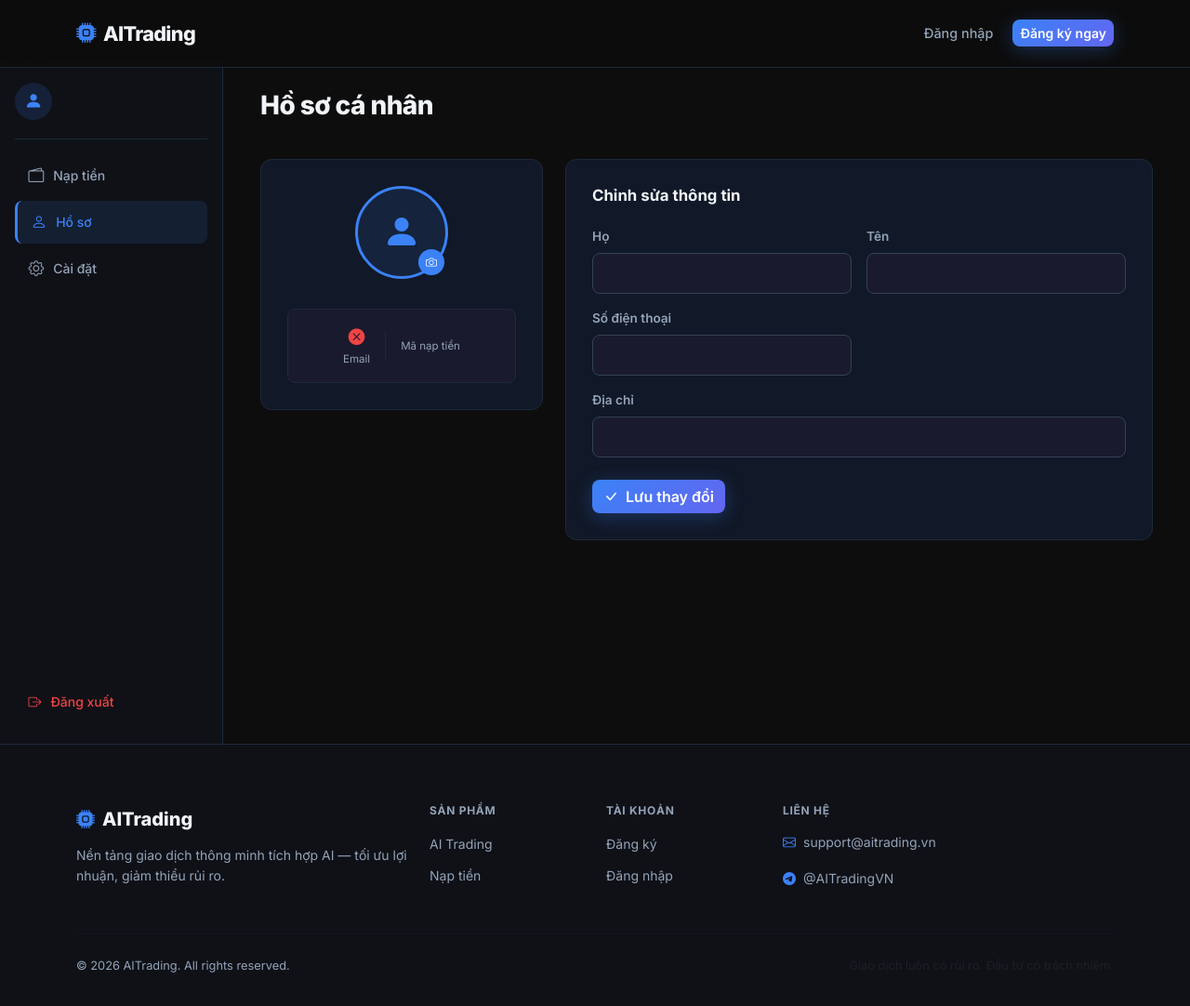
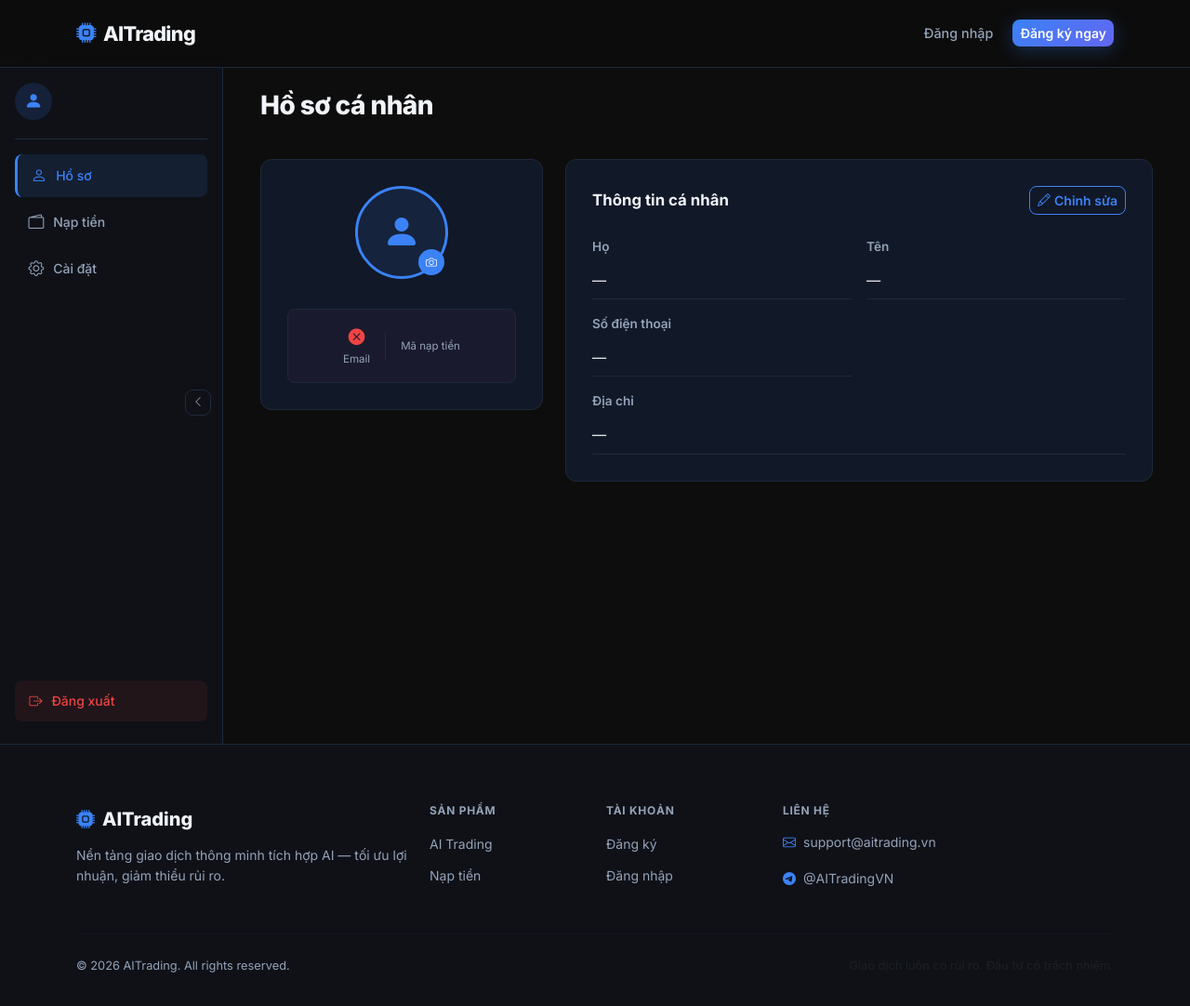
Before and after one commit to growth-trading/AI_Trading, a Django app: template templates/profiles/profile.html in a window 1280 px wide. Shown: the whole page at 93% size. Run offline with Django 4.2, Linux system fonts and the light colour scheme; the template is opened without the code that fills it: values that come from a table or form of the project are taken from there, others are empty.

Commit message:
Update UI

```diff
--- a/aitrading/settings.py
+++ b/aitrading/settings.py
@@ -29,6 +29,7 @@ MIDDLEWARE = [
     'django.middleware.common.CommonMiddleware',
     'django.middleware.csrf.CsrfViewMiddleware',
     'django.contrib.auth.middleware.AuthenticationMiddleware',
+    'accounts.middleware.EmailVerifiedMiddleware',
     'django.contrib.messages.middleware.MessageMiddleware',
     'django.middleware.clickjacking.XFrameOptionsMiddleware',
 ]
@@ -69,7 +70,7 @@ AUTH_PASSWORD_VALIDATORS = [
 
 AUTH_USER_MODEL = 'accounts.CustomUser'
 LOGIN_URL = '/accounts/login/'
-LOGIN_REDIRECT_URL = '/profile/'
+LOGIN_REDIRECT_URL = '/trading/'
 LOGOUT_REDIRECT_URL = '/'
 
 LANGUAGE_CODE = 'vi'
--- a/static/css/main.css
+++ b/static/css/main.css
@@ -75,6 +75,7 @@ body {
   transition: all 0.2s ease;
 }
 .nav-link:hover { color: var(--text-main) !important; background: rgba(255,255,255,0.05); }
+.nav-link.active { color: var(--accent) !important; background: rgba(59,130,246,0.1); }
 .nav-coins {
   font-size: 0.875rem;
   color: var(--text-sub);
@@ -551,6 +552,8 @@ body {
   left: 0;
   bottom: 0;
   overflow-y: auto;
+  overflow-x: hidden;
+  transition: width 0.25s ease, padding 0.25s ease;
 }
 .sidebar-user {
   display: flex;
@@ -595,18 +598,57 @@ body {
   padding: 0.6rem 0.9rem;
   border-radius: var(--radius-sm);
   color: var(--danger);
+  background: rgba(239,68,68,0.08);
+  border: 1px solid transparent;
   text-decoration: none;
   font-size: 0.875rem;
   font-weight: 500;
   transition: all 0.2s ease;
   margin-top: 0.5rem;
 }
-.sidebar-logout:hover { background: rgba(239,68,68,0.08); }
+.sidebar-logout:hover {
+  background: rgba(239,68,68,0.9);
+  border-color: #EF4444;
+  color: #fff;
+  box-shadow: 0 0 0 2px rgba(239,68,68,0.25);
+}
+/* Sidebar toggle button */
+.sidebar-toggle {
+  position: absolute;
+  top: 50%;
+  right: 0.75rem;
+  transform: translateY(-50%);
+  width: 28px; height: 28px;
+  background: var(--bg-sidebar);
+  border: 1px solid var(--border);
+  border-radius: var(--radius-sm);
+  display: flex; align-items: center; justify-content: center;
+  cursor: pointer;
+  color: var(--text-sub);
+  font-size: 0.75rem;
+  z-index: 10;
+  transition: color 0.2s ease, border-color 0.2s ease;
+}
+.sidebar-toggle:hover { color: var(--accent); border-color: var(--accent); }
+.sidebar.collapsed .sidebar-toggle { right: 50%; transform: translate(50%, -50%); }
+/* Collapsed state */
+.sidebar.collapsed { width: 64px; padding: 1.5rem 0.5rem; }
+.sidebar.collapsed .sidebar-toggle .bi { transform: rotate(180deg); }
+.sidebar.collapsed .sidebar-username,
+.sidebar.collapsed .sidebar-email { display: none; }
+.sidebar.collapsed .sidebar-user { justify-content: center; }
+.sidebar.collapsed .sidebar-link span,
+.sidebar.collapsed .sidebar-logout span { display: none; }
+.sidebar.collapsed .sidebar-link { justify-content: center; gap: 0; padding: 0.7rem; }
+.sidebar.collapsed .sidebar-link.active { border-left: none; }
+.sidebar.collapsed .sidebar-logout { justify-content: center; gap: 0; padding: 0.7rem; }
+.sidebar.collapsed + .dashboard-main { margin-left: 64px; max-width: calc(100vw - 64px); }
 .dashboard-main {
   flex: 1;
   margin-left: 240px;
   padding: 2rem 2.5rem;
   max-width: calc(100vw - 240px);
+  transition: margin-left 0.25s ease, max-width 0.25s ease;
 }
 .dashboard-header {
   display: flex;
@@ -846,6 +888,13 @@ body {
 .profile-stat-val { font-size: 1.1rem; font-weight: 700; }
 .profile-stat-label { font-size: 0.72rem; color: var(--text-sub); }
 .profile-stat-divider { width: 1px; height: 30px; background: var(--border); }
+.profile-info-val {
+  color: var(--text-main);
+  font-size: 0.95rem;
+  padding: 0.45rem 0;
+  border-bottom: 1px solid var(--border);
+  min-height: 2.1rem;
+}
 
 /* ---- SETTINGS PAGE ---- */
 .settings-option-group {
--- a/static/js/main.js
+++ b/static/js/main.js
@@ -213,13 +213,16 @@ const i18n = {
     /* profile */
     'prof.title':       'Hồ sơ cá nhân',
     'prof.stat.txs':    'Giao dịch',
-    'prof.edit.title':  'Chỉnh sửa thông tin',
+    'prof.edit.title':  'Thông tin cá nhân',
     'prof.label.last':    'Họ',
     'prof.label.first':   'Tên',
     'prof.label.email':   'Email',
     'prof.label.phone':   'Số điện thoại',
     'prof.label.address': 'Địa chỉ',
+    'prof.btn.edit':      'Chỉnh sửa',
     'prof.btn.save':      'Lưu thay đổi',
+    'prof.btn.cancel':    'Hủy',
+    'prof.stat.memo':     'Mã nạp tiền',
     /* trading page */
     'trad.hero.title':    'Công nghệ giao dịch thế hệ mới',
     'trad.hero.sub':      'Thuật toán AI phân tích thị trường 24/7, tự động hóa chiến lược và tối ưu lợi nhuận.',
@@ -386,13 +389,16 @@ const i18n = {
     /* profile */
     'prof.title':       'Personal Profile',
     'prof.stat.txs':    'Transactions',
-    'prof.edit.title':  'Edit Information',
+    'prof.edit.title':  'Personal Information',
     'prof.label.last':    'Last Name',
     'prof.label.first':   'First Name',
     'prof.label.email':   'Email',
     'prof.label.phone':   'Phone Number',
     'prof.label.address': 'Address',
+    'prof.btn.edit':      'Edit',
     'prof.btn.save':      'Save Changes',
+    'prof.btn.cancel':    'Cancel',
+    'prof.stat.memo':     'Deposit Code',
     /* trading page */
     'trad.hero.title':    'Next-Generation Trading Technology',
     'trad.hero.sub':      'AI algorithms analyze markets 24/7, automate strategies and maximize profits.',
@@ -480,3 +486,17 @@ function applyTheme(theme) {
   applyTheme(theme);
   applyLang(lang);
 })();
+
+// Sidebar toggle
+(function () {
+  const toggle = document.getElementById('sidebarToggle');
+  if (!toggle) return;
+  const sidebar = document.querySelector('.sidebar');
+  if (localStorage.getItem('ait-sidebar') === 'collapsed') {
+    sidebar.classList.add('collapsed');
+  }
+  toggle.addEventListener('click', function () {
+    sidebar.classList.toggle('collapsed');
+    localStorage.setItem('ait-sidebar', sidebar.classList.contains('collapsed') ? 'collapsed' : 'expanded');
+  });
+})();
--- a/templates/base.html
+++ b/templates/base.html
@@ -21,7 +21,7 @@
   <link href="https://cdn.jsdelivr.net/npm/bootstrap-icons@1.11.3/font/bootstrap-icons.min.css" rel="stylesheet" />
   <link href="https://cdnjs.cloudflare.com/ajax/libs/font-awesome/6.7.2/css/all.min.css" rel="stylesheet" />
   {% load static %}
-  <link rel="stylesheet" href="{% static 'css/main.css' %}" />
+  <link rel="stylesheet" href="{% static 'css/main.css' %}?v=7" />
   <noscript><style>.animate-on-scroll { opacity: 1 !important; transform: none !important; }</style></noscript>
   {% block extra_css %}{% endblock %}
 </head>
@@ -40,7 +40,7 @@
     <div class="collapse navbar-collapse" id="navMenu">
       <ul class="navbar-nav mx-auto gap-1">
         {% if user.is_authenticated %}
-        <li class="nav-item"><a class="nav-link" href="{% url 'trading' %}" data-i18n="nav.ai-trading">AI Trading</a></li>
+        <li class="nav-item"><a class="nav-link{% if request.resolver_match.url_name == 'trading' %} active{% endif %}" href="{% url 'trading' %}" data-i18n="nav.ai-trading">AI Trading</a></li>
         {% endif %}
       </ul>
       <div class="d-flex align-items-center gap-2">
@@ -138,7 +138,7 @@
 
 <script src="https://cdn.jsdelivr.net/npm/bootstrap@5.3.3/dist/js/bootstrap.bundle.min.js"></script>
 {% load static %}
-<script src="{% static 'js/main.js' %}"></script>
+<script src="{% static 'js/main.js' %}?v=4"></script>
 {% block extra_js %}{% endblock %}
 </body>
 </html>
--- a/templates/deposits/deposit.html
+++ b/templates/deposits/deposit.html
@@ -4,6 +4,9 @@
 {% block content %}
 <div class="dashboard-layout">
   <aside class="sidebar">
+    <button class="sidebar-toggle" id="sidebarToggle" title="Thu/Mở sidebar">
+      <i class="bi bi-chevron-left"></i>
+    </button>
     <div class="sidebar-user">
       {% if request.user.avatar %}
         <img src="{{ request.user.avatar.url }}" class="sidebar-avatar" alt="avatar" />
@@ -16,8 +19,8 @@
       </div>
     </div>
     <nav class="sidebar-nav">
+      <a href="{% url 'profile' %}" class="sidebar-link"><i class="bi bi-person"></i><span data-i18n="nav.profile">Hồ sơ</span></a>
       <a href="{% url 'deposit' %}" class="sidebar-link active"><i class="bi bi-wallet2"></i><span data-i18n="nav.deposit">Nạp tiền</span></a>
-      <a href="{% url 'profile' %}" class="sidebar-link"><i class="bi bi-person"></i><span data-i18n="nav.profile">Hồ sơ</span></a>
       <a href="{% url 'settings' %}" class="sidebar-link"><i class="bi bi-gear"></i><span data-i18n="nav.settings">Cài đặt</span></a>
     </nav>
     <a href="{% url 'logout' %}" class="sidebar-logout"><i class="bi bi-box-arrow-right"></i><span data-i18n="nav.logout">Đăng xuất</span></a>
--- a/templates/profiles/profile.html
+++ b/templates/profiles/profile.html
@@ -4,6 +4,9 @@
 {% block content %}
 <div class="dashboard-layout">
   <aside class="sidebar">
+    <button class="sidebar-toggle" id="sidebarToggle" title="Thu/Mở sidebar">
+      <i class="bi bi-chevron-left"></i>
+    </button>
     <div class="sidebar-user">
       {% if request.user.avatar %}
         <img src="{{ request.user.avatar.url }}" class="sidebar-avatar" alt="avatar" />
@@ -16,8 +19,8 @@
       </div>
     </div>
     <nav class="sidebar-nav">
+      <a href="{% url 'profile' %}" class="sidebar-link active"><i class="bi bi-person"></i><span data-i18n="nav.profile">Hồ sơ</span></a>
       <a href="{% url 'deposit' %}" class="sidebar-link"><i class="bi bi-wallet2"></i><span data-i18n="nav.deposit">Nạp tiền</span></a>
-      <a href="{% url 'profile' %}" class="sidebar-link active"><i class="bi bi-person"></i><span data-i18n="nav.profile">Hồ sơ</span></a>
       <a href="{% url 'settings' %}" class="sidebar-link"><i class="bi bi-gear"></i><span data-i18n="nav.settings">Cài đặt</span></a>
     </nav>
     <a href="{% url 'logout' %}" class="sidebar-logout"><i class="bi bi-box-arrow-right"></i><span data-i18n="nav.logout">Đăng xuất</span></a>
@@ -60,17 +63,46 @@
             <div class="profile-stat-divider"></div>
             <div class="profile-stat">
               <div class="profile-stat-val font-mono text-accent" style="font-size:0.95rem">{{ request.user.memo_code }}</div>
-              <div class="profile-stat-label" data-i18n="dash.stat.memo">Mã nạp tiền</div>
+              <div class="profile-stat-label" data-i18n="prof.stat.memo">Mã nạp tiền</div>
             </div>
           </div>
         </div>
       </div>
 
-      <!-- Edit Form -->
+      <!-- Info Card -->
       <div class="col-lg-8">
         <div class="dashboard-card">
-          <h5 class="card-title-dark mb-4" data-i18n="prof.edit.title">Chỉnh sửa thông tin</h5>
-          <form method="post" enctype="multipart/form-data" novalidate>
+          <div class="d-flex align-items-center justify-content-between mb-4">
+            <h5 class="card-title-dark mb-0" data-i18n="prof.edit.title">Thông tin cá nhân</h5>
+            <button type="button" class="btn btn-outline-accent btn-sm" id="btnEdit">
+              <i class="bi bi-pencil me-1"></i><span data-i18n="prof.btn.edit">Chỉnh sửa</span>
+            </button>
+          </div>
+
+          <!-- View mode (default) -->
+          <div id="profileView">
+            <div class="row g-3">
+              <div class="col-sm-6">
+                <div class="form-label-dark" data-i18n="prof.label.last">Họ</div>
+                <div class="profile-info-val">{{ request.user.last_name|default:"—" }}</div>
+              </div>
+              <div class="col-sm-6">
+                <div class="form-label-dark" data-i18n="prof.label.first">Tên</div>
+                <div class="profile-info-val">{{ request.user.first_name|default:"—" }}</div>
+              </div>
+              <div class="col-sm-6">
+                <div class="form-label-dark" data-i18n="prof.label.phone">Số điện thoại</div>
+                <div class="profile-info-val">{{ request.user.phone|default:"—" }}</div>
+              </div>
+              <div class="col-12">
+                <div class="form-label-dark" data-i18n="prof.label.address">Địa chỉ</div>
+                <div class="profile-info-val">{{ request.user.address|default:"—" }}</div>
+              </div>
+            </div>
+          </div>
+
+          <!-- Edit mode (hidden by default) -->
+          <form method="post" enctype="multipart/form-data" novalidate id="profileForm" style="display:none">
             {% csrf_token %}
             <div class="row g-3">
               <div class="col-sm-6">
@@ -93,12 +125,17 @@
                 {{ form.avatar }}
               </div>
             </div>
-            <button type="submit" class="btn btn-primary-gradient mt-4">
+            <div class="d-flex gap-2 mt-4">
+              <button type="submit" class="btn btn-primary-gradient">
                 <i class="bi bi-check-lg me-2"></i><span data-i18n="prof.btn.save">Lưu thay đổi</span>
               </button>
+              <button type="button" class="btn btn-outline-danger" id="btnCancel">
+                <i class="bi bi-x-lg me-2"></i><span data-i18n="prof.btn.cancel">Hủy</span>
+              </button>
+            </div>
           </form>
+
         </div>
-
       </div>
     </div>
   </main>
@@ -107,18 +144,57 @@
 
 {% block extra_js %}
 <script>
-const avatarInput = document.getElementById('id_avatar');
+(function () {
+  var btnEdit    = document.getElementById('btnEdit');
+  var btnCancel  = document.getElementById('btnCancel');
+  var profileView = document.getElementById('profileView');
+  var profileForm = document.getElementById('profileForm');
+
+  // Snapshot original values so Cancel can restore them
+  var origValues = {};
+  ['id_last_name', 'id_first_name', 'id_phone', 'id_address'].forEach(function (id) {
+    var el = document.getElementById(id);
+    if (el) origValues[id] = el.value;
+  });
+
+  function enterEdit() {
+    profileView.style.display = 'none';
+    profileForm.style.display = '';
+    btnEdit.style.display = 'none';
+  }
+
+  function exitEdit() {
+    profileForm.style.display = 'none';
+    profileView.style.display = '';
+    btnEdit.style.display = '';
+  }
+
+  btnEdit.addEventListener('click', enterEdit);
+
+  btnCancel.addEventListener('click', function () {
+    Object.keys(origValues).forEach(function (id) {
+      var el = document.getElementById(id);
+      if (el) el.value = origValues[id];
+    });
+    exitEdit();
+  });
+
+  // If server returned form errors, stay in edit mode
+  {% if form.errors %}enterEdit();{% endif %}
+
+  // Avatar upload (works regardless of edit mode visibility)
+  var avatarInput = document.getElementById('id_avatar');
   if (avatarInput) {
-  avatarInput.addEventListener('change', function(e) {
+    avatarInput.addEventListener('change', function (e) {
       if (!e.target.files || !e.target.files[0]) return;
-    const reader = new FileReader();
-    reader.onload = function(ev) {
-      const preview = document.getElementById('avatarPreview');
+      var reader = new FileReader();
+      reader.onload = function (ev) {
+        var preview = document.getElementById('avatarPreview');
         if (!preview) return;
         if (preview.tagName === 'IMG') {
           preview.src = ev.target.result;
         } else {
-        const img = document.createElement('img');
+          var img = document.createElement('img');
           img.src = ev.target.result;
           img.className = 'profile-avatar';
           img.id = 'avatarPreview';
@@ -129,5 +205,6 @@ if (avatarInput) {
       this.form.submit();
     });
   }
+})();
 </script>
 {% endblock %}
--- a/templates/profiles/settings.html
+++ b/templates/profiles/settings.html
@@ -4,6 +4,9 @@
 {% block content %}
 <div class="dashboard-layout">
   <aside class="sidebar">
+    <button class="sidebar-toggle" id="sidebarToggle" title="Thu/Mở sidebar">
+      <i class="bi bi-chevron-left"></i>
+    </button>
     <div class="sidebar-user">
       {% if request.user.avatar %}
         <img src="{{ request.user.avatar.url }}" class="sidebar-avatar" alt="avatar" />
@@ -16,8 +19,8 @@
       </div>
     </div>
     <nav class="sidebar-nav">
+      <a href="{% url 'profile' %}" class="sidebar-link"><i class="bi bi-person"></i><span data-i18n="nav.profile">Hồ sơ</span></a>
       <a href="{% url 'deposit' %}" class="sidebar-link"><i class="bi bi-wallet2"></i><span data-i18n="nav.deposit">Nạp tiền</span></a>
-      <a href="{% url 'profile' %}" class="sidebar-link"><i class="bi bi-person"></i><span data-i18n="nav.profile">Hồ sơ</span></a>
       <a href="{% url 'settings' %}" class="sidebar-link active"><i class="bi bi-gear"></i><span data-i18n="nav.settings">Cài đặt</span></a>
     </nav>
     <a href="{% url 'logout' %}" class="sidebar-logout"><i class="bi bi-box-arrow-right"></i><span data-i18n="nav.logout">Đăng xuất</span></a>
```
Also changed, not shown: accounts/middleware.py (added, +18 -0 lines), accounts/views.py (+5 -5 lines), .claude/agents/researcher.md (added). Lines whose indentation alone changed are shown as unchanged.
